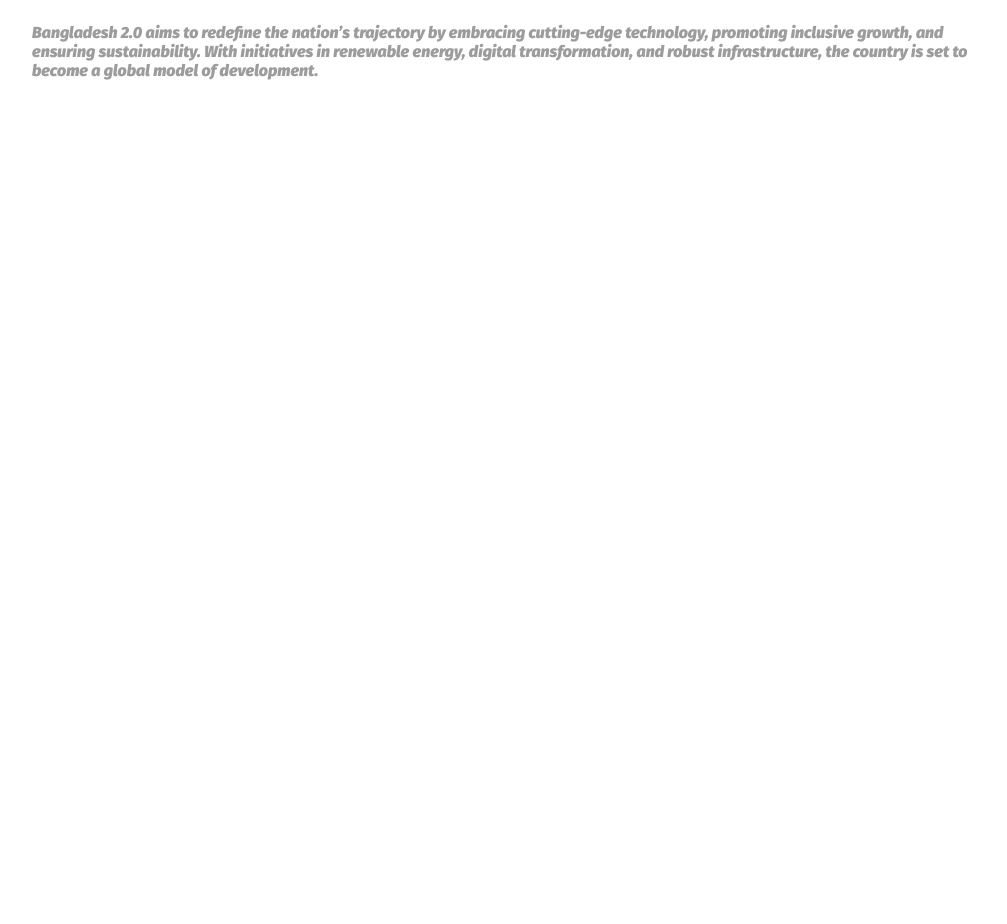
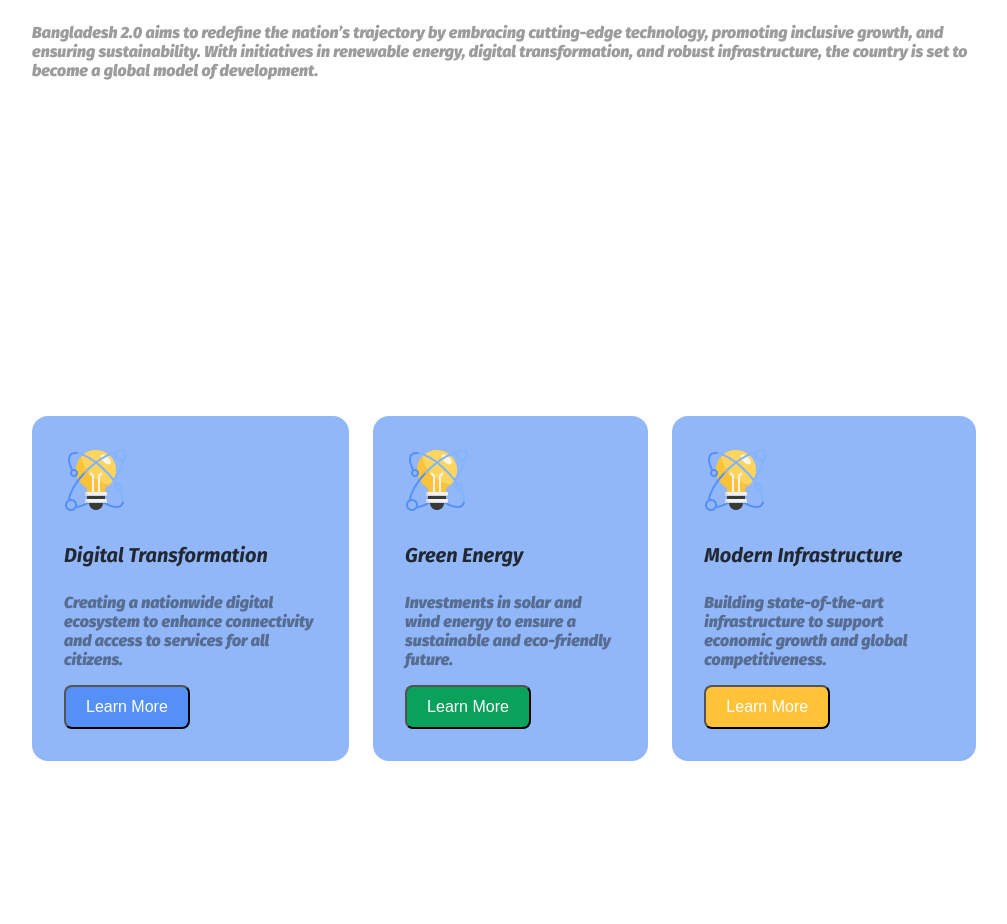
Before and after one commit to Rittik221/assignment-1, a plain HTML site: page index.html in a window 1280 px wide. Shown: the part 2589-3513 px from the top of the page, without its empty margins (136-1143 px from the left). Before the commit the page ends 2853 px from the top, so only its background shows below. Drawn offline with Linux system fonts and the light colour scheme; a web font is replaced by a local one.

Commit message:
added the style file

```diff
--- a/index.html
+++ b/index.html
@@ -59,10 +59,30 @@
     </section>
     <section class="about-secoundary">
       <div class="about-bg">
-         <h2 class="about-title">The Vision of Future</h2>
-      <p class="about-description">Bangladesh 2.0 aims to redefine the nation’s trajectory by embracing cutting-edge technology, promoting
+         <h2 class="about-ttl">The Vision of Future</h2>
+      <p class="about-des">Bangladesh 2.0 aims to redefine the nation’s trajectory by embracing cutting-edge technology, promoting
         inclusive growth, and ensuring sustainability. With initiatives in renewable energy, digital transformation, and
         robust infrastructure, the country is set to become a global model of development.</p>
+      </div>
+      <div class="about-container">
+        <div class="about">
+          <img src="assets/card-icon.png" alt="">
+          <h4 class="about-title">Digital Transformation</h4>
+          <p class="about-description">Creating a nationwide digital ecosystem to enhance connectivity and access to services for all citizens.</p>
+          <button class="about-btn-g">Learn More</button>
+        </div>
+        <div class="about">
+          <img src="assets/card-icon.png" alt="">
+          <h4 class="about-title">Green Energy</h4>
+          <p class="about-description">Investments in solar and wind energy to ensure a sustainable and eco-friendly future.</p>
+          <button class="about-btn-b">Learn More</button>
+        </div>
+        <div class="about">
+          <img src="assets/card-icon.png" alt="">
+          <h4 class="about-title">Modern Infrastructure</h4>
+          <p class="about-description">Building state-of-the-art infrastructure to support economic growth and global competitiveness.</p>
+          <button class="about-btn-bg">Learn More</button>
+        </div>
       </div>
     </section>
   </main>
--- a/styles/style.css
+++ b/styles/style.css
@@ -192,6 +192,7 @@ nav{
 .frame-title{
   font-weight: bold;
   font-size: 20px;
+  color: #0e0e0ed8;
 }
 .frame-discription{
   font-weight: 400px;
@@ -203,11 +204,51 @@ nav{
   gap: 20px;
   padding: 160px;
 }
-.about-title{
+.about-ttl{
   font-weight: bold;
   font-size: 40px;
 }
-.about-description{
+.about-des{
 font-size: 16px;
 color: #0e0e0e69;
 }
+.about-container{
+  display: flex;
+  gap: 24px;
+  padding: 160px;
+}
+.about-title{
+  font-weight: bold;
+  font-size: 20px;
+  color: #0e0e0ed8;
+}
+.about-description{
+  font-size: 16px;
+  color: #0e0e0e70;
+}
+.about-btn-bg{
+  font-size: 16px;
+  color: #FFFFFF;
+  background-color: #FFC239;
+  padding: 11px 20px;
+  border-radius: 8px;
+}
+.about-btn-b{
+  font-size: 16px;
+  color: #FFFFFF;
+  background-color: #09A15C;
+  padding: 11px 20px;
+  border-radius: 8px;
+}
+.about-btn-g{
+  font-size: 16px;
+  color: #FFFFFF;
+  background-color: #5490F5;
+  padding: 11px 20px;
+  border-radius: 8px;
+}
+.about{
+  background-color: #548ff5a4;
+  padding: 32px 32px;
+  border-radius: 16px;
+}
```
